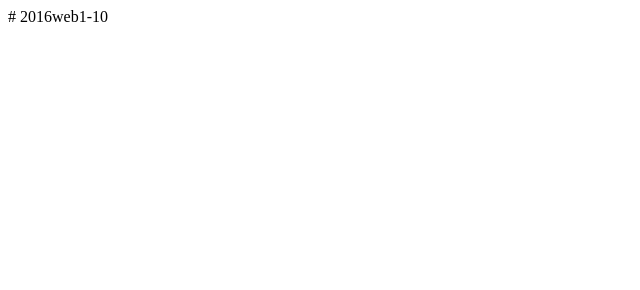
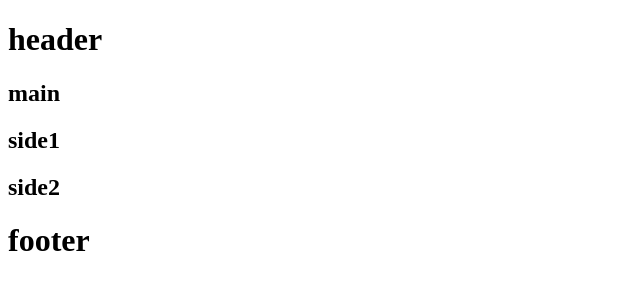
Before and after one commit to yuki-takamura/2016web1-10, a plain HTML site: page index.html in a window 1280 px wide. Shown: the whole page, without its empty margins (0-640 px from the left). Drawn offline with Linux system fonts and the light colour scheme.

Commit message:
Update index.html

```diff
--- a/index.html
+++ b/index.html
@@ -1 +1,27 @@
-# 2016web1-10
+<!DOCTYPE html>
+<html lang ="ja">
+  <head>
+    <meta charset = "UTF-8">
+    <meta name = "viewport" content = "width=device-width">
+    <link rel = "stylesheet" type ="text/css" href="css/default.css">
+    <title>練習10</title>
+  </head>
+
+  <body>
+    <header>
+      <h1>header</h1>
+    </header>
+    <section>
+      <h1>main</h1>
+    </section>
+    <aside>
+      <h1>side1</h1>
+    </aside>
+    <aside>
+      <h1>side2</h1>
+    </aside>
+    <footer>
+      <h1>footer</h1>
+    </footer>
+  </body>
+</html>
```
